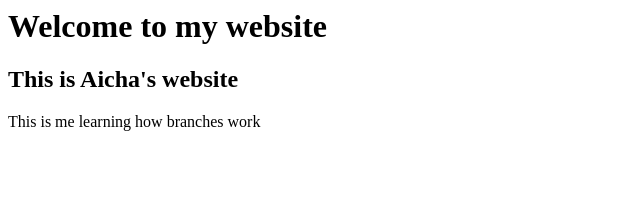
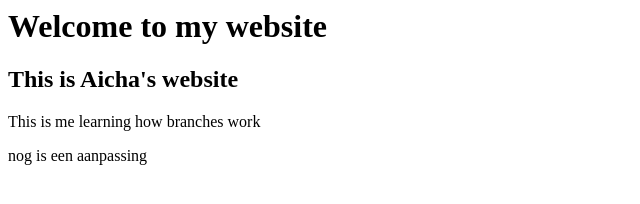
Before and after one commit to aichaachabtamayo-wq/my-first-repo, a plain HTML site: page index.html in a window 1280 px wide. Shown: the whole page, without its empty margins (0-640 px from the left). Drawn offline with Linux system fonts and the light colour scheme.

Commit message:
andere aanpassing

```diff
--- a/index.html
+++ b/index.html
@@ -1,3 +1,4 @@
 <h1>Welcome to my website</h1>
 <h2>This is Aicha's website</h2>
 <p>This is me learning how branches work</p>
+<p> nog is een aanpassing</p>
```
